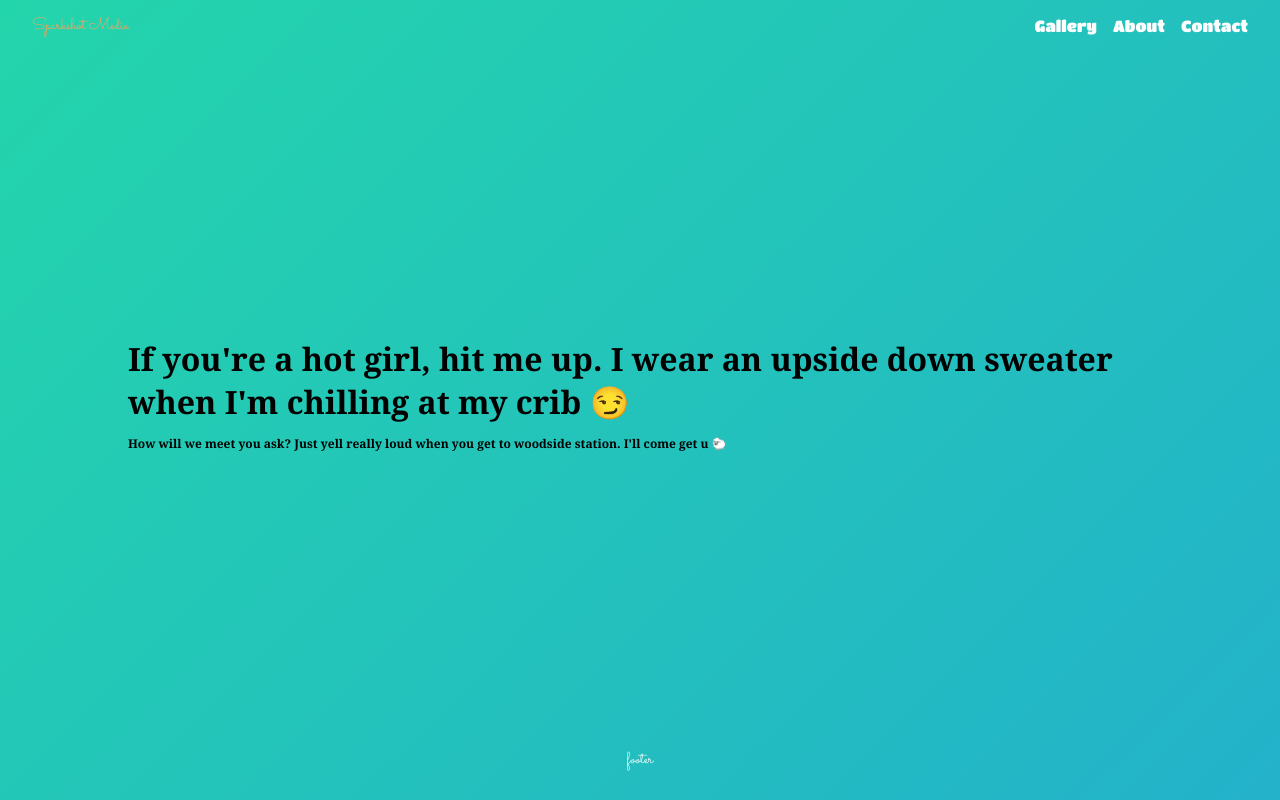
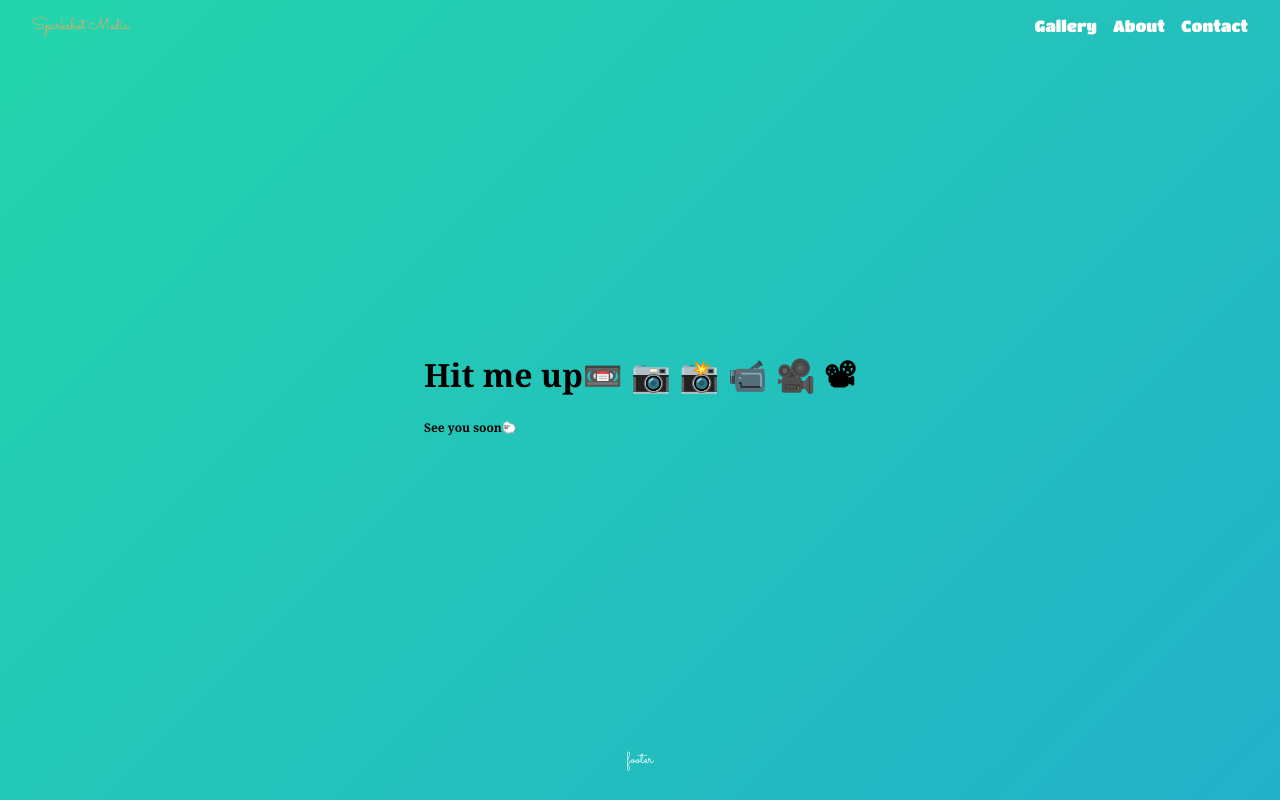
Before and after one commit to sparkshot/sparkshot.github.io, a Next.js app: page /contact in a window 1280 px wide. Built offline with nearby package versions, Linux system fonts and the light colour scheme.

Commit message:
emoji upd

```diff
--- a/pages/contact.tsx
+++ b/pages/contact.tsx
@@ -5,14 +5,12 @@ const Contact: NextPage = () => {
   return (
     <div className={styles.container}>
       <h1>
-        If you{"'"}re a hot girl, hit me up. I wear an upside down sweater when
-        I{"'"}m chilling at my crib{" "}
+        Hit me up
         <span role="img" aria-label="face">
-          😏
+          📼 📷 📸 📹 🎥 📽
         </span>
         <p className={styles.textString}>
-          How will we meet you ask? Just yell really loud when you get to
-          woodside station. I{"'"}ll come get u{" "}
+          See you soon
           <span role="img" aria-label="sheep">
             🐑
           </span>
```
